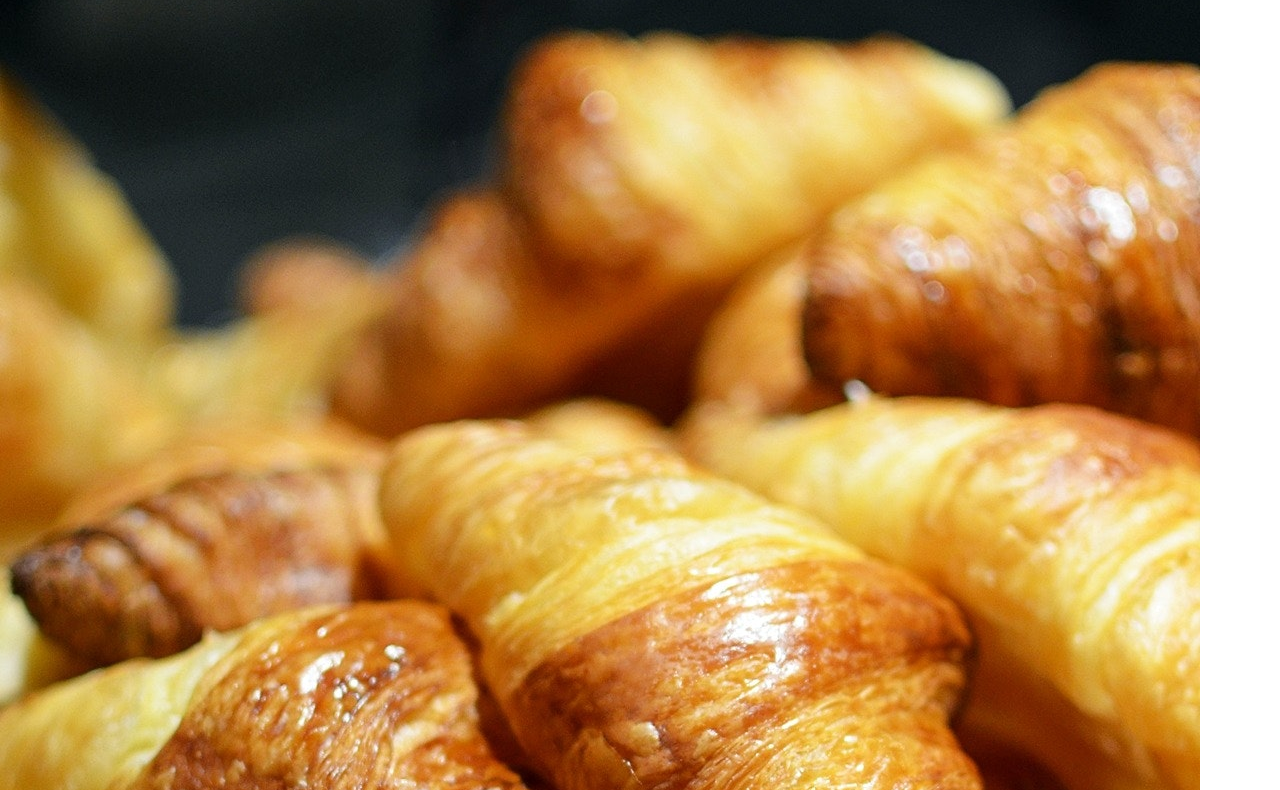
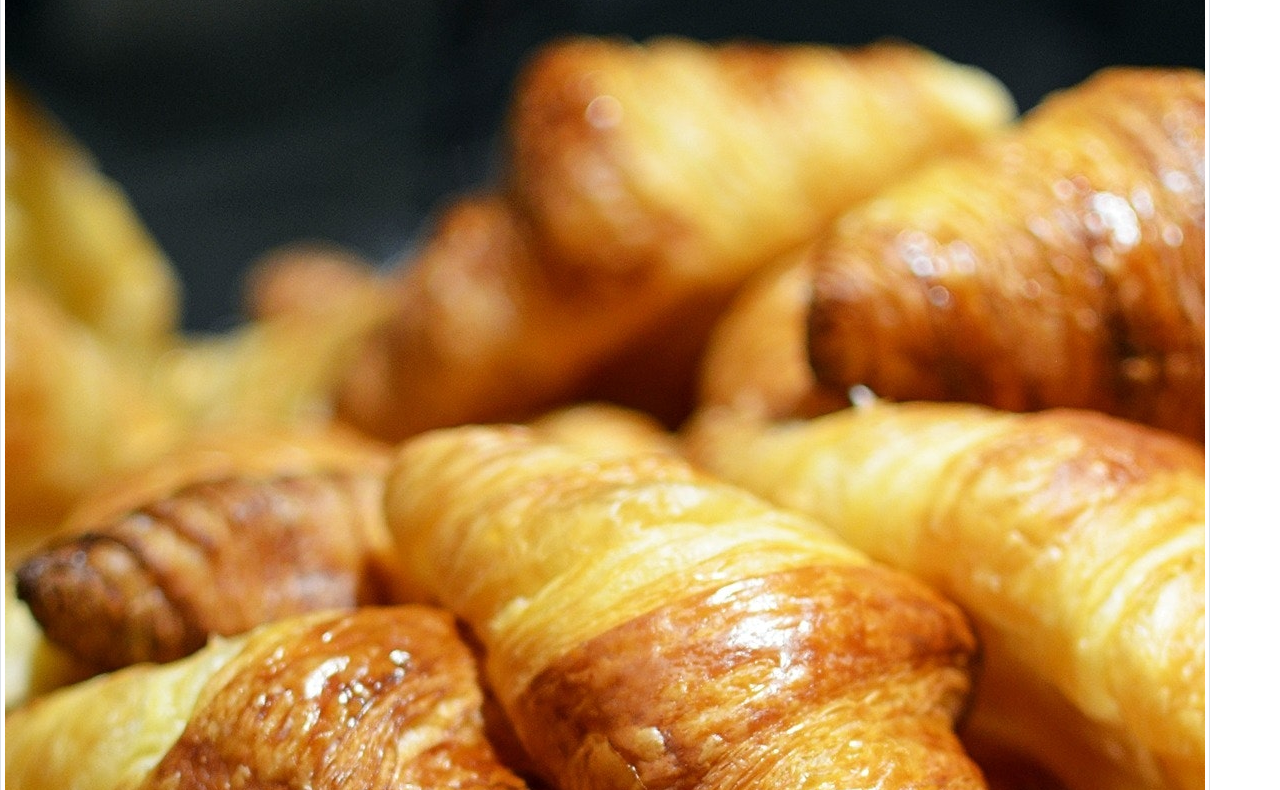
Before and after one commit to belyakova1407/Croissant, a plain HTML site: page photo.html in a window 1280 px wide. Shown: the part 67-857 px from the top of the page. Drawn offline with nearby package versions, Linux system fonts and the light colour scheme.

Commit message:
Update photo.html

```diff
--- a/photo.html
+++ b/photo.html
@@ -16,7 +16,7 @@
   </head>
   <body>
     <h1>Photo of croissan</h1>
-    <img src="image/image.jpg" alt="" />
+    <img class="img-fluid img-thumbnail" src="image/image.jpg " alt="" />
     <div><a href="index.html">Back to homepage</a></div>
     <a href="about.html">To read about croissan</a>
   </body>
```
